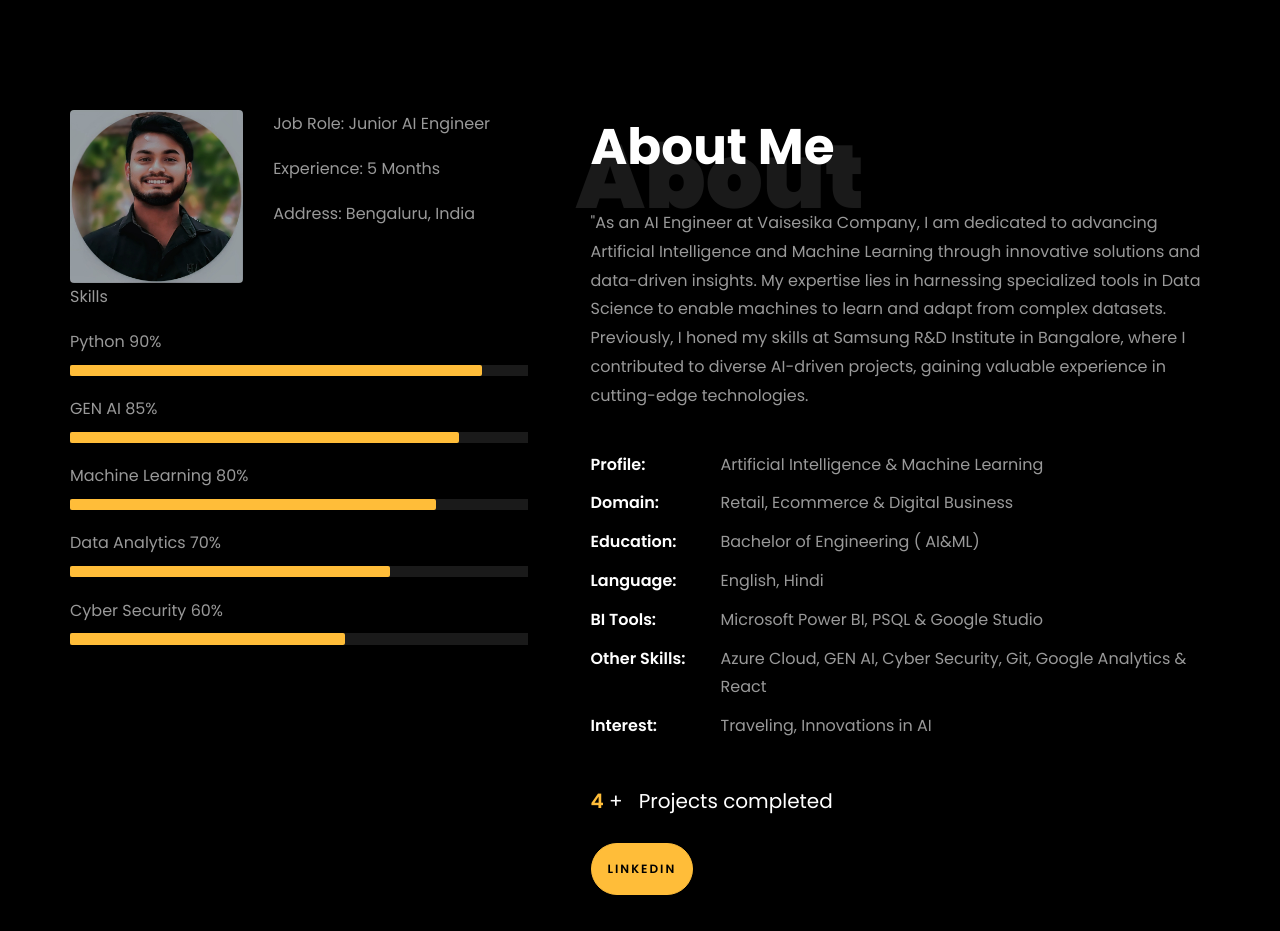
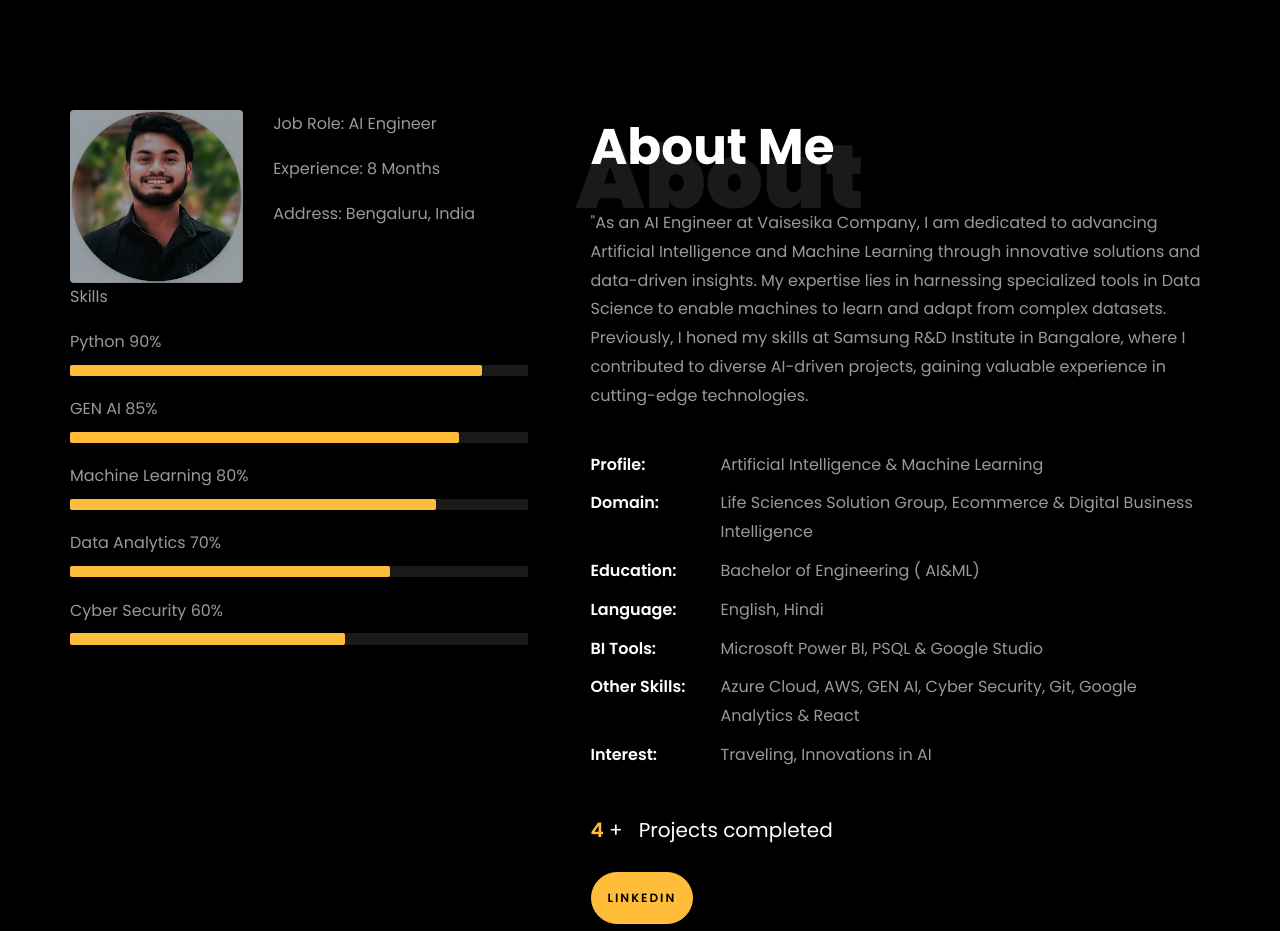
Before and after one commit to Girish023/Girish023-, a plain HTML site: page index.html in a window 1280 px wide. Shown: the part 752-1683 px from the top of the page. Drawn offline with Linux system fonts and the light colour scheme; animation ran at ten frames a second; files whose address does not match are found by name.

Commit message:
Update index.html

```diff
--- a/index.html
+++ b/index.html
@@ -221,8 +221,8 @@
 									<div class="col-sm-6 col-md-7">
 									  <div class="about-info">
 
-										<p><span class="title-s">Job Role: </span> <span>Junior AI Engineer</span></p>
-										<p><span class="title-s">Experience: </span> <span>5 Months</span></p>
+										<p><span class="title-s">Job Role: </span> <span>AI Engineer</span></p>
+										<p><span class="title-s">Experience: </span> <span>8 Months</span></p>
 										<p><span class="title-s">Address: </span> <span>Bengaluru, India</span></p>
 									  </div>
 									</div>
@@ -276,11 +276,11 @@
 									Previously, I honed my skills at Samsung R&D Institute in Bangalore, where I contributed to diverse AI-driven projects, gaining valuable experience in cutting-edge technologies.</p>
 								<ul class="about-info mt-4 px-md-0 px-2">
 									<li class="d-flex"><span>Profile:</span> <span>Artificial Intelligence &amp; Machine Learning</span></li>
-									<li class="d-flex"><span>Domain:</span> <span>Retail, Ecommerce  &amp; Digital Business </span></li>
+									<li class="d-flex"><span>Domain:</span> <span>Life Sciences Solution Group, Ecommerce  &amp; Digital Business Intelligence </span></li>
 									<li class="d-flex"><span>Education:</span> <span>Bachelor of Engineering ( AI&ML)</span></li>
 									<li class="d-flex"><span>Language:</span> <span>English, Hindi</span></li>
 									<li class="d-flex"><span>BI Tools:</span> <span>Microsoft Power BI, PSQL &amp; Google Studio</span></li>
-									<li class="d-flex"><span>Other Skills:</span> <span>Azure Cloud, GEN AI, Cyber Security, Git, Google Analytics &amp; React</span></li>
+									<li class="d-flex"><span>Other Skills:</span> <span>Azure Cloud, AWS, GEN AI, Cyber Security, Git, Google Analytics &amp; React</span></li>
 									<li class="d-flex"><span>Interest:</span> <span>Traveling, Innovations in AI</span></li>
 
 								</ul>
```
